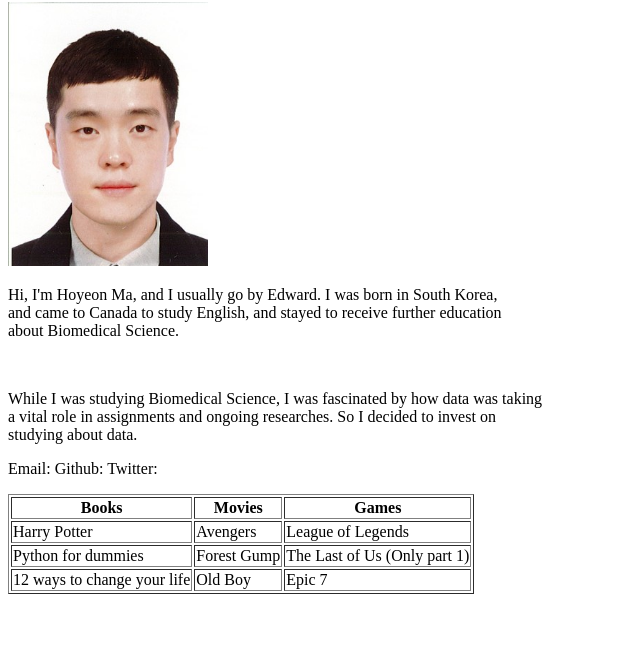
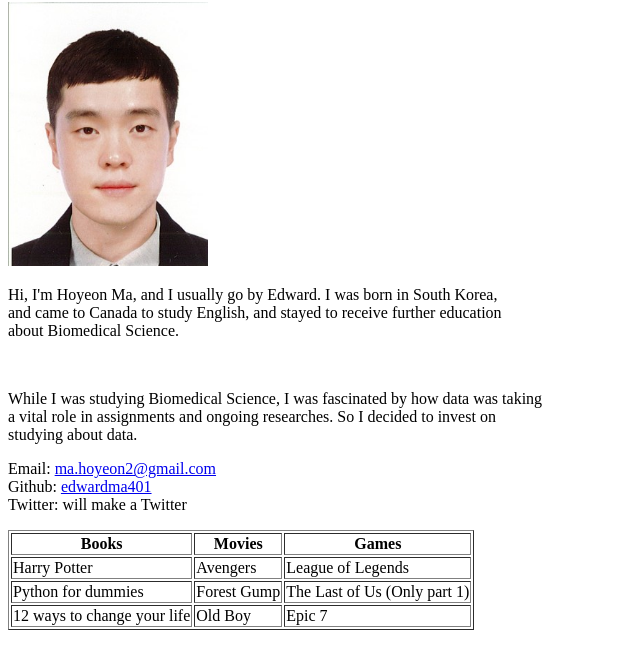
Before and after one commit to edwardma401/edwardma401.github.io, a plain HTML site: page index.html in a window 1280 px wide. Shown: the part 78-744 px from the top of the page, without its empty margins (0-640 px from the left). Drawn offline with Linux system fonts and the light colour scheme.

Commit message:
fixed index.html

```diff
--- a/index.html
+++ b/index.html
@@ -21,9 +21,9 @@
     </p>
     <section>
       <p>
-        Email: <a href ></a>
-        Github:
-        Twitter:
+        Email: <a href = "ma.hoyeon2@gmail.com"> ma.hoyeon2@gmail.com</a><br>
+        Github: <a href = "https://edwardma401.github.io/">edwardma401</a><br>
+        Twitter: will make a Twitter
       </p>
     </section>
 
```
